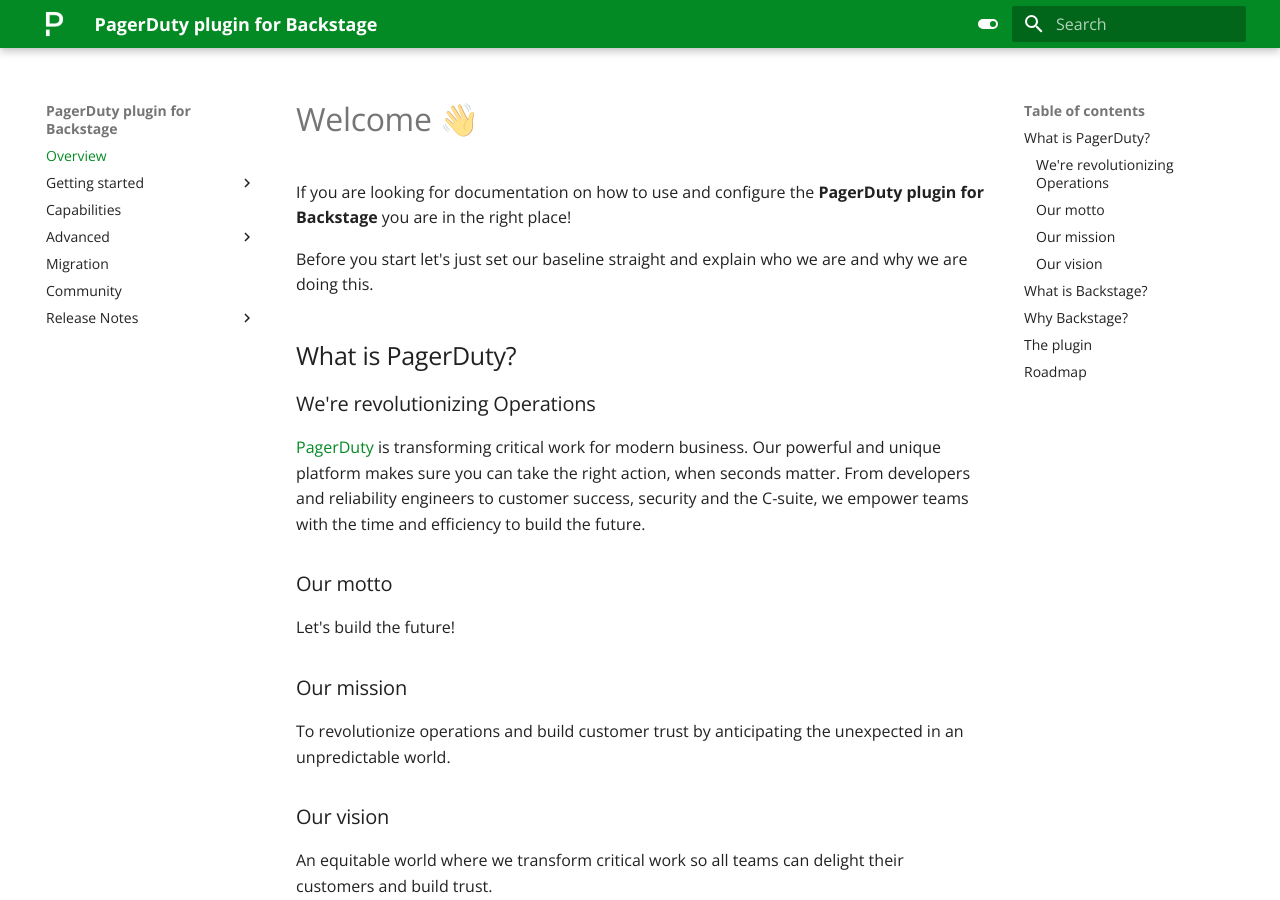
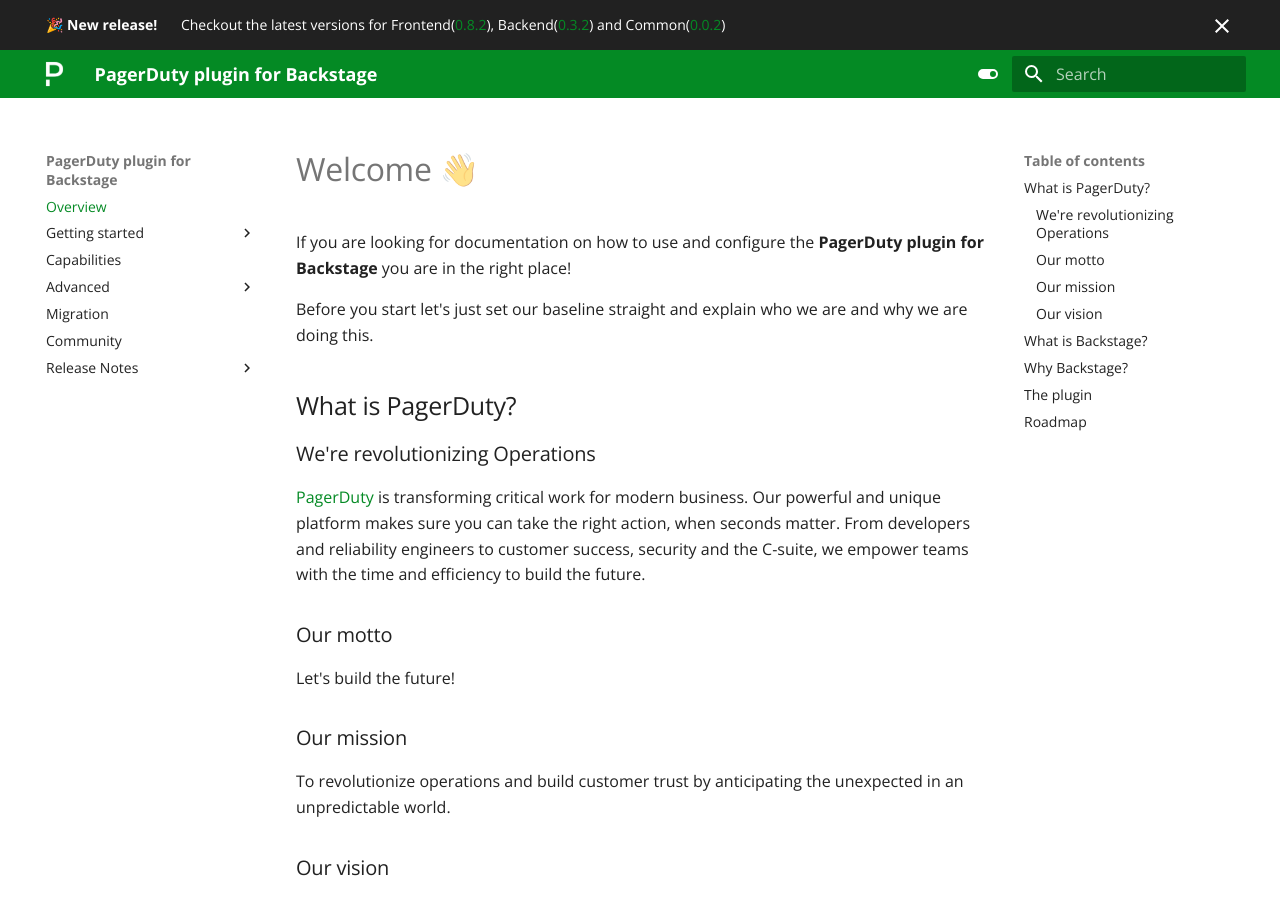
Before and after one commit to PagerDuty/backstage-plugin-docs, an MkDocs documentation site: the page built from docs/index.md, in a window 1280 px wide and 900 px high. Built offline with MkDocs 1.6.1 and Material for MkDocs 9.7.7, drawn with Linux system fonts in a browser that asks for light colours.

Commit message:
docs(mkdocs): add announcement bar on every new release
Signed-off-by: Tiago Barbosa <tbarbos@hotmail.com>

```diff
--- a/mkdocs.yml
+++ b/mkdocs.yml
@@ -1,6 +1,7 @@
 site_name: PagerDuty plugin for Backstage
 theme:
   name: material
+  custom_dir: overrides
   logo: 'assets/pd-logo.png'
   favicon: 'assets/favicon.png'
   font:
@@ -9,6 +10,8 @@
   features:
     - content.code.copy
     - content.code.annotate
+    - header.autohide
+    - announce.dismiss
 
   palette:
     - media: '(prefers-color-scheme: light)'
@@ -76,6 +79,7 @@
   - Release Notes:
     - Frontend plugin: release-notes/frontend.md
     - Backend plugin: release-notes/backend.md
+    - Common library: release-notes/common.md
 
 markdown_extensions:
   - pymdownx.tasklist:
--- /dev/null
+++ b/overrides/main.html
@@ -0,0 +1,9 @@
+{% extends "base.html" %}
+
+{% block announce %}
+<div>
+    <p>
+        <strong>🎉 New release!</strong> <span style="margin-left: 20px;"> Checkout the latest versions for Frontend(<a href="/release-notes/frontend/#082">0.8.2</a>), Backend(<a href="/release-notes/backend/#032">0.3.2</a>) and Common(<a href="/release-notes/common/#002">0.0.2</a>) </span>
+    </p>
+</div>
+{% endblock %}
```
